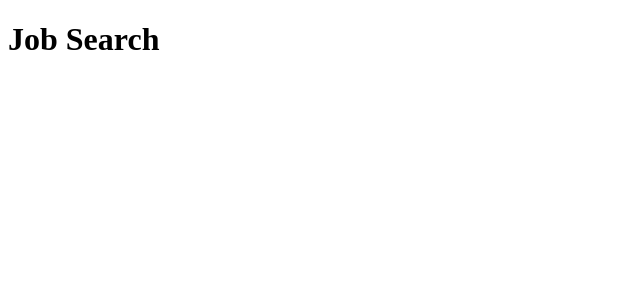
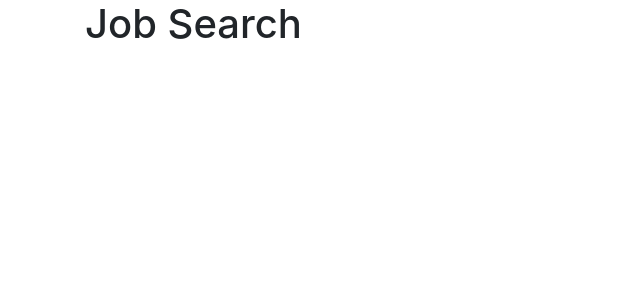
Before and after one commit to mectwork/react-job-search, a React (Create React App) app in the folder app/: page / in a window 1280 px wide. Shown: the top 300 px of the page, without its empty margins (0-640 px from the left). Built offline with nearby package versions, Linux system fonts and the light colour scheme.

Commit message:
Adding Bootstrap

```diff
--- a/app/public/index.html
+++ b/app/public/index.html
@@ -8,6 +8,8 @@
 
   <link rel="manifest" href="%PUBLIC_URL%/manifest.json">
   <link rel="shortcut icon" href="%PUBLIC_URL%/favicon.ico">
+  <link rel="stylesheet" href="https://stackpath.bootstrapcdn.com/bootstrap/4.1.3/css/bootstrap.min.css" integrity="sha384-MCw98/SFnGE8fJT3GXwEOngsV7Zt27NXFoaoApmYm81iuXoPkFOJwJ8ERdknLPMO"
+    crossorigin="anonymous">
 
   <title>React Job Search | Indeed</title>
 </head>
--- a/app/src/App.js
+++ b/app/src/App.js
@@ -4,7 +4,9 @@
   render() {
     return (
       <React.Fragment>
-        <h1>Job Search</h1>
+        <div className="container">
+          <h1>Job Search</h1>
+        </div>
       </React.Fragment>
     );
   }
```
